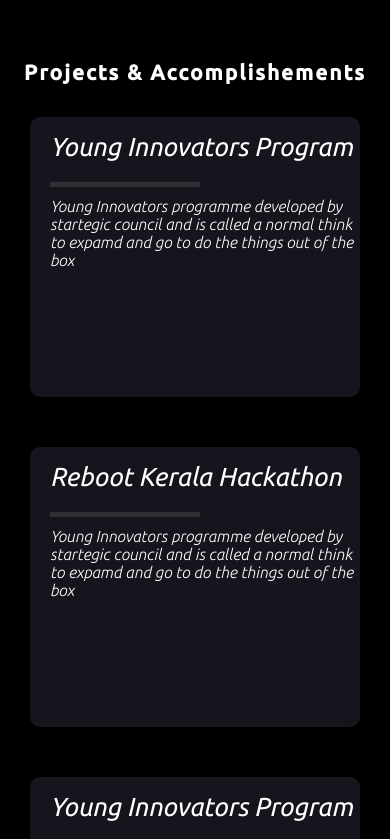
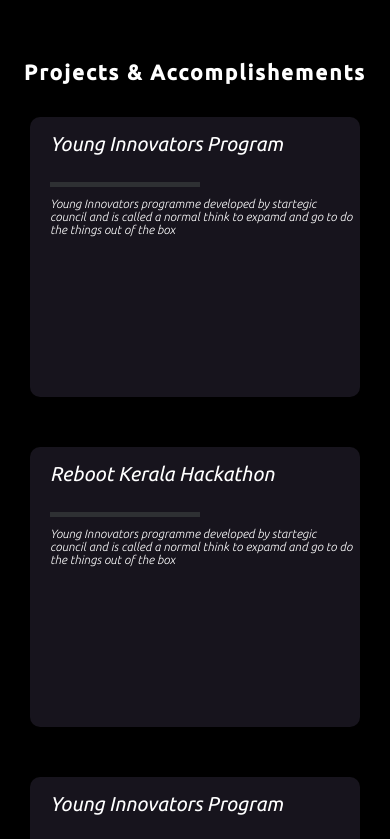
Before and after one commit to soorajB3623/soorajb3623.github.io, a plain HTML site: page index.html in a window 390 px wide. Shown: the part 1240-2079 px from the top of the page. Drawn offline with nearby package versions, Linux system fonts and the light colour scheme.

Commit message:
font-rearrange

```diff
--- a/css/card.css
+++ b/css/card.css
@@ -93,4 +93,10 @@
         width: auto;
 
     }
+    .title-card{
+        font-size: 20px;
+    }
+    .sub-title{
+        font-size: 12px;
+    }
   }
```
